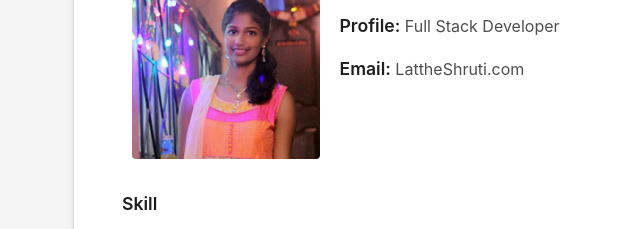
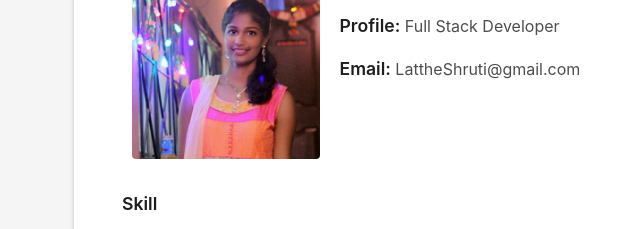
Before and after one commit to ShrutiLatthe/ShrutiLatthe.github.io, a plain HTML site: page index.html in a window 1280 px wide. Shown: the part 957-1186 px from the top of the page, 11-651 px from the left. Drawn offline with Linux system fonts and the light colour scheme; files whose address does not match are found by name; a web font is replaced by a local one.

Commit message:
Initial Commit

```diff
--- a/index.html
+++ b/index.html
@@ -108,7 +108,7 @@
                       </p>
                       <p>
                         <span class="title-s">Email: </span>
-                        <span>LattheShruti.com</span>
+                        <span>LattheShruti@gmail.com</span>
                       </p>
                     </div>
                   </div>
```
